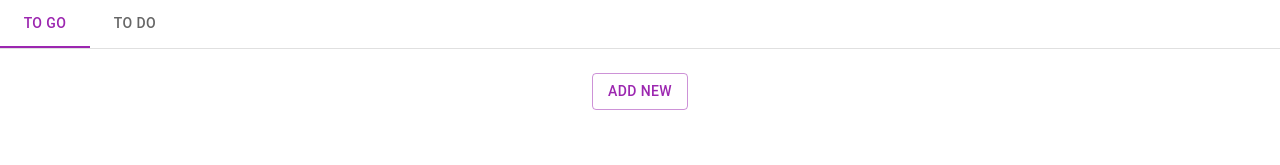
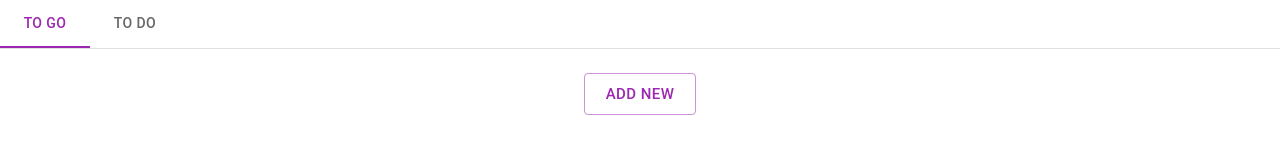
Before and after one commit to MahoMori/to-go-list, a React (Create React App) app: page / in a window 1280 px wide. Shown: the top 165 px of the page. Built offline with nearby package versions, Linux system fonts and the light colour scheme.

Commit message:
changed style for icon

```diff
--- a/src/components/togo/togo.container.jsx
+++ b/src/components/togo/togo.container.jsx
@@ -108,7 +108,12 @@ const Togo = ({ label }) => {
 
   return (
     <div>
-      <Button onClick={handleOpen} color="secondary" variant="outlined">
+      <Button
+        size="large"
+        onClick={handleOpen}
+        color="secondary"
+        variant="outlined"
+      >
         ADD NEW
       </Button>
       <TogoModalAdd
```
